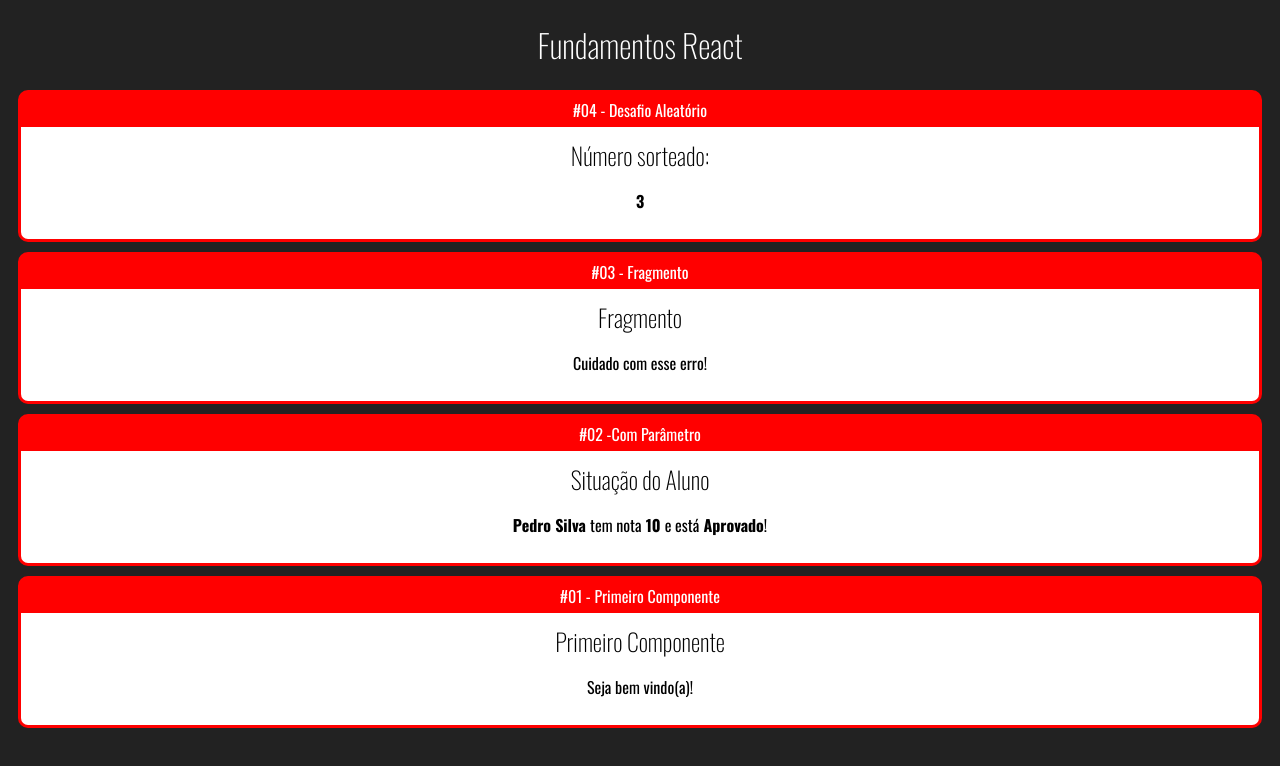
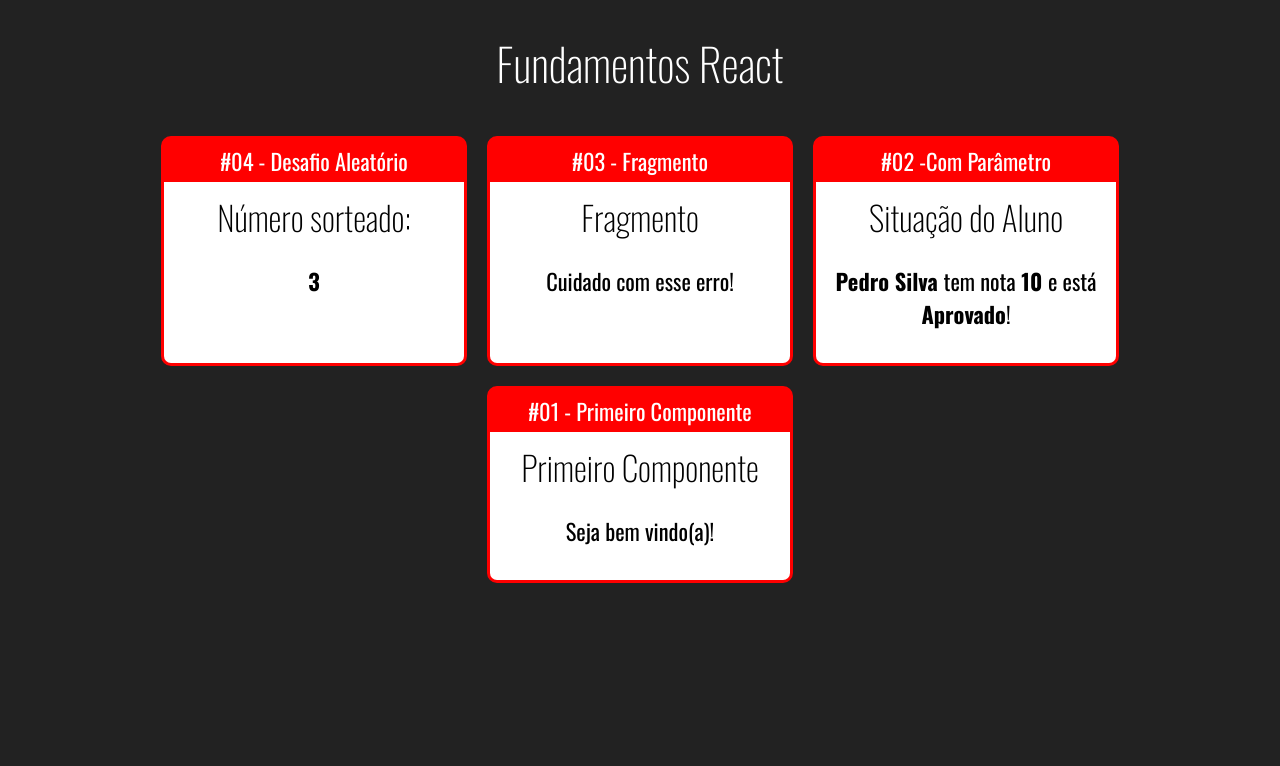
Before and after one commit to pedrohsbatista/Fundamentos-React, a React (Create React App) app: page / in a window 1280 px wide. Shown: the top 766 px of the page. Built offline with nearby package versions, Linux system fonts and the light colour scheme.

Commit message:
Melhorias css componente Card

```diff
--- /dev/null
+++ b/src/App.css
@@ -0,0 +1,5 @@
+.App .Cards {
+    display: flex;
+    flex-wrap: wrap;
+    justify-content: center;
+}
--- a/src/App.jsx
+++ b/src/App.jsx
@@ -1,3 +1,4 @@
+import './App.css';
 import React from 'react'
 
 import Card from './components/layout/Card'
@@ -23,26 +24,24 @@
 // }
 
 export default _ =>
-    <div id="app">
+    <div className="App">
         <h1>Fundamentos React</h1>
 
+        <div className="Cards">
             <Card titulo="#04 - Desafio Aleatório">
                 <Aleatorio max={5} min={1} />
             </Card>
-
             <Card titulo="#03 - Fragmento">
                 <Fragmento />
             </Card>
-
             <Card titulo="#02 -Com Parâmetro">
                 <ComParametro
                         titulo="Situação do Aluno"
                         aluno="Pedro Silva"
                         nota={9.3} />
             </Card>
-
             <Card titulo="#01 - Primeiro Componente">
                 <Primeiro></Primeiro>
             </Card>
-
         </div>
+    </div>
--- a/src/components/layout/Card.css
+++ b/src/components/layout/Card.css
@@ -4,6 +4,10 @@
     border-radius: 10px;
     overflow: hidden;
     margin: 10px;
+    display: flex;
+    flex-direction: column;
+    min-width: 300px;
+    max-width: 300px;
 }
 
 .Card .Title {
@@ -13,6 +17,7 @@
 }
 
 .Card .Content{
+    flex-grow: 1;
     background-color: #fff;
     color: #000;
     padding: 10px;
--- a/src/index.css
+++ b/src/index.css
@@ -3,6 +3,7 @@
     background-color: #222;
     color: #fff;
     text-align: center;
+    font-size: 1.4rem;
 }
 
 h1, h2, h3 {
```
Lines whose indentation alone changed are shown as unchanged.
